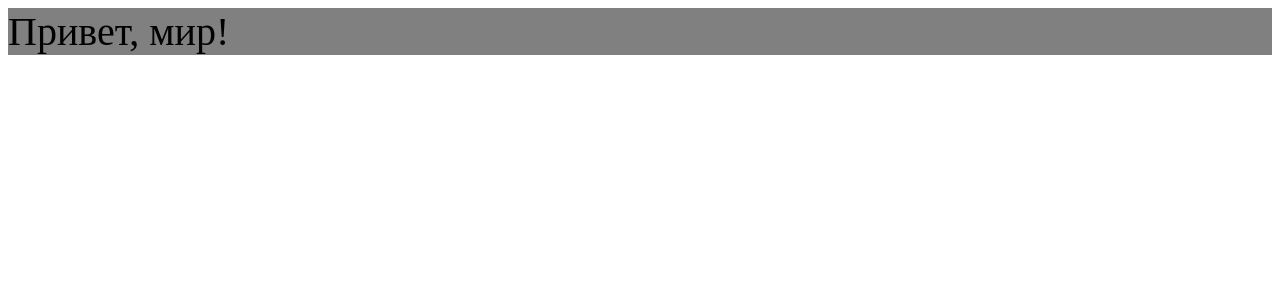
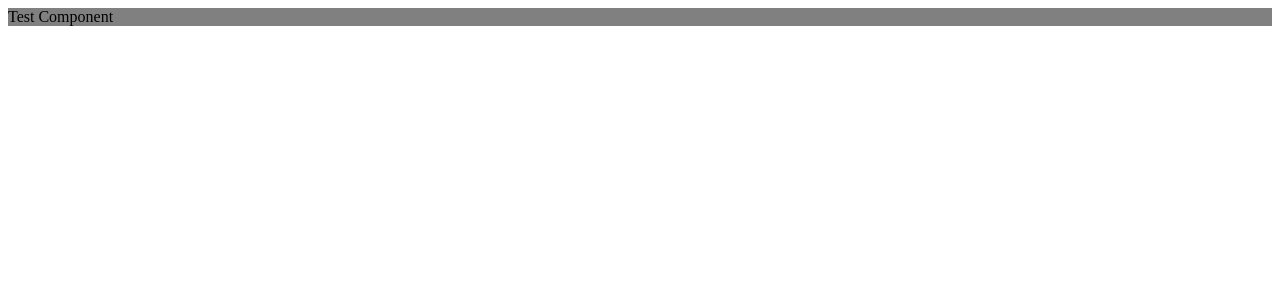
Before and after one commit to matveygrevtsov/webpack-template, a React app: page / in a window 1280 px wide. Shown: the top 300 px of the page. Built offline with nearby package versions, Linux system fonts and the light colour scheme.

Commit message:
add styled components (#7)
Co-authored-by: Матвей Гревцов <matvejgrevcov@MacBook-Air-Matvej.local>

```diff
--- a/src/components/TestComponent/index.tsx
+++ b/src/components/TestComponent/index.tsx
@@ -1,10 +1,6 @@
 import React from "react";
-import * as styles from "./styles.module.scss";
+import { Root } from "./styles";
 
 export const TestComponent = () => {
-  return (
-    <div className={styles.root}>
-      <span className={styles.text}>Привет, мир!</span>
-    </div>
-  );
+  return <Root>Test Component</Root>;
 };
--- a/src/components/TestComponent/styles.module.scss
+++ /dev/null
@@ -1,7 +0,0 @@
-.root {
-  background-color: gray;
-}
-
-.text {
-  font-size: 40px;
-}
--- /dev/null
+++ b/src/components/TestComponent/styles.ts
@@ -0,0 +1,5 @@
+import styled from "styled-components";
+
+export const Root = styled.div`
+  background-color: gray;
+`;
--- a/src/types/global.d.ts
+++ b/src/types/global.d.ts
@@ -1 +1 @@
-declare module "*.module.scss";
+// Здесь можно декларировать типы
--- a/webpack.config.js
+++ b/webpack.config.js
@@ -13,7 +13,7 @@ module.exports = (env, arg) => ({
     clean: true, // Очищает выходную папку перед сборкой
   }, // выходной файл
   resolve: {
-    extensions: [".tsx", ".ts", ".js", "jsx", ".scss"],
+    extensions: [".tsx", ".ts", ".js", "jsx"],
   },
   module: {
     rules: [
@@ -21,19 +21,6 @@ module.exports = (env, arg) => ({
         test: /\.(ts|tsx|js|jsx)$/,
         exclude: /node_modules/,
         use: "ts-loader",
-      },
-      {
-        test: /.scss$/,
-        use: [
-          "style-loader", // Добавляет CSS в DOM
-          "css-loader", // Обрабатывает @import и url()
-          {
-            loader: "sass-loader", // Компилирует Sass в CSS
-            options: {
-              // Дополнительные настройки, если необходимо
-            },
-          },
-        ],
       },
     ],
   },
```
Also changed, not shown: package.json (+2 -5 lines), 2 other files (tests, documents, lock files or other folders).
